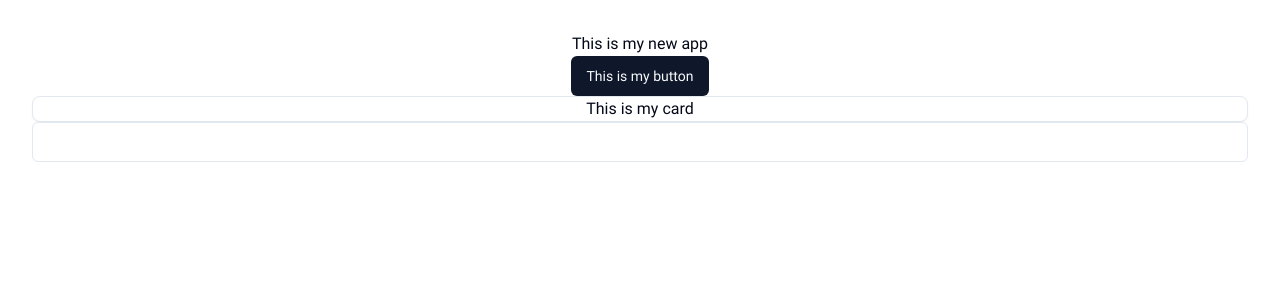
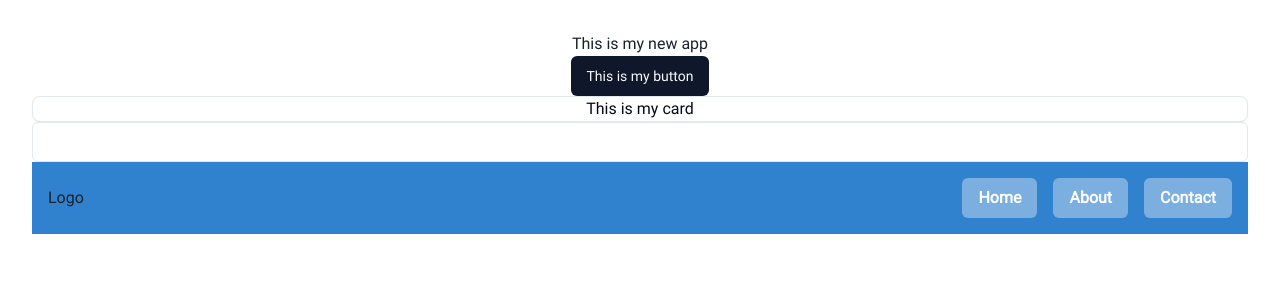
Before and after one commit to orl1289/boilerplate, a React (Vite) app: page / in a window 1280 px wide. Shown: the top 300 px of the page. Built offline with nearby package versions, Linux system fonts and the light colour scheme.

Commit message:
Installed the @chakra-ui/icons  and created a Nav component

```diff
--- a/package.json
+++ b/package.json
@@ -10,6 +10,7 @@
     "preview": "vite preview"
   },
   "dependencies": {
+    "@chakra-ui/icons": "^2.1.1",
     "@chakra-ui/react": "^2.8.2",
     "@emotion/react": "^11.11.4",
     "@emotion/styled": "^11.11.5",
--- a/src/App.tsx
+++ b/src/App.tsx
@@ -3,6 +3,9 @@ import './App.css'
 import { Button } from './components/ui/button'
 import { Card } from './components/ui/card'
 import { Menubar } from './components/ui/menubar'
+
+import { ChakraProvider } from "@chakra-ui/react";
+import Nav from "./components/Nav";
 
 function App() {
 
@@ -15,6 +18,7 @@ function App() {
       <Button>This is my button</Button>
       <Card>This is my card</Card>
       <Menubar></Menubar>
+      <Nav></Nav>
 
     </>
   )
--- /dev/null
+++ b/src/components/Nav.tsx
@@ -0,0 +1,34 @@
+// src/components/Navbar.tsx
+import { useState } from "react";
+import { Box, Button, Flex, IconButton, useDisclosure } from "@chakra-ui/react";
+import { HamburgerIcon } from "@chakra-ui/icons";
+
+const Navbar: React.FC = () => {
+  const { isOpen, onToggle } = useDisclosure();
+
+  return (
+    <Box bg="blue.500" p={4}>
+      <Flex justify="space-between" align="center">
+        <Box>Logo</Box>
+        <IconButton
+          display={{ base: "block", md: "none" }} // Hide on larger screens
+          onClick={onToggle}
+          icon={<HamburgerIcon />}
+        />
+        <Box
+          display={{ base: isOpen ? "block" : "none", md: "block" }} // Show on smaller screens when menu is open, and always on larger screens
+        >
+          <Button colorScheme="whiteAlpha" mr={4}>
+            Home
+          </Button>
+          <Button colorScheme="whiteAlpha" mr={4}>
+            About
+          </Button>
+          <Button colorScheme="whiteAlpha">Contact</Button>
+        </Box>
+      </Flex>
+    </Box>
+  );
+};
+
+export default Navbar;
--- a/src/main.tsx
+++ b/src/main.tsx
@@ -1,11 +1,14 @@
-import React from 'react'
-import ReactDOM from 'react-dom/client'
-import App from './App.tsx'
-import './index.css'
-import './assets/fonts/Roboto-Regular.ttf'
+import React from "react";
+import ReactDOM from "react-dom/client";
+import { ChakraProvider } from "@chakra-ui/react";
+import App from "./App.tsx";
+import "./index.css";
+import "./assets/fonts/Roboto-Regular.ttf";
 
-ReactDOM.createRoot(document.getElementById('root')!).render(
+ReactDOM.createRoot(document.getElementById("root")!).render(
   <React.StrictMode>
-    <App />
-  </React.StrictMode>,
-)
+    <ChakraProvider>
+      <App />
+    </ChakraProvider>
+  </React.StrictMode>
+);
```
Also changed, not shown: 1 other file (tests, documents, lock files or other folders).
